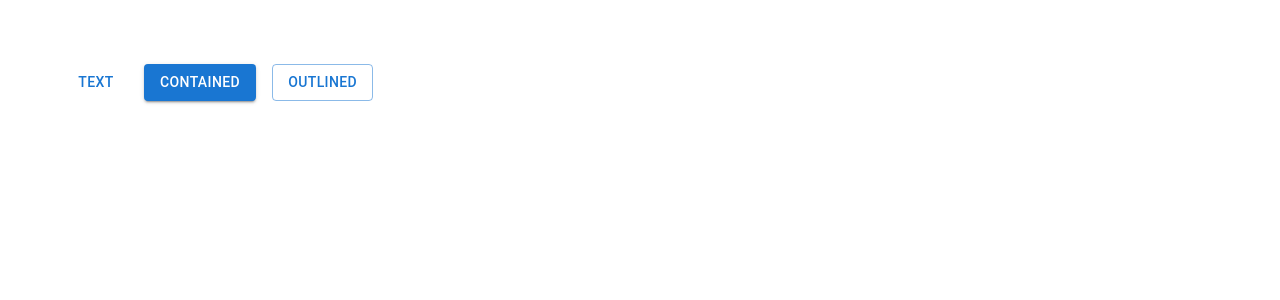
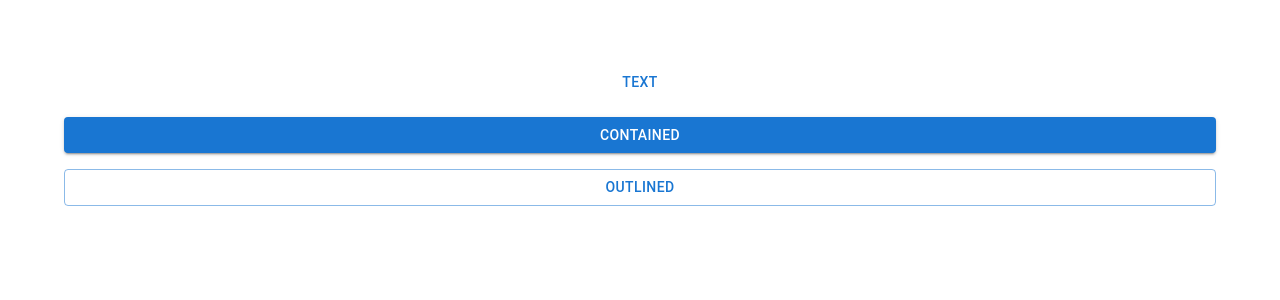
Before and after one commit to Murugananthstr/MaterialUIForReact, a React (Create React App) app in the folder react-mui-demo/: page / in a window 1280 px wide. Shown: the top 300 px of the page. Built offline with nearby package versions, Linux system fonts and the light colour scheme.

Commit message:
differenciating using column direction

```diff
--- a/react-mui-demo/src/components/MuiButton.tsx
+++ b/react-mui-demo/src/components/MuiButton.tsx
@@ -3,7 +3,7 @@ import React from "react";
 
 const MuiButton = () => {
   return (
-    <Stack spacing={2} direction="row">
+    <Stack spacing={2} direction="column">
       <Button variant="text">Text</Button>
       <Button variant="contained">Contained</Button>
       <Button variant="outlined">Outlined</Button>
```
